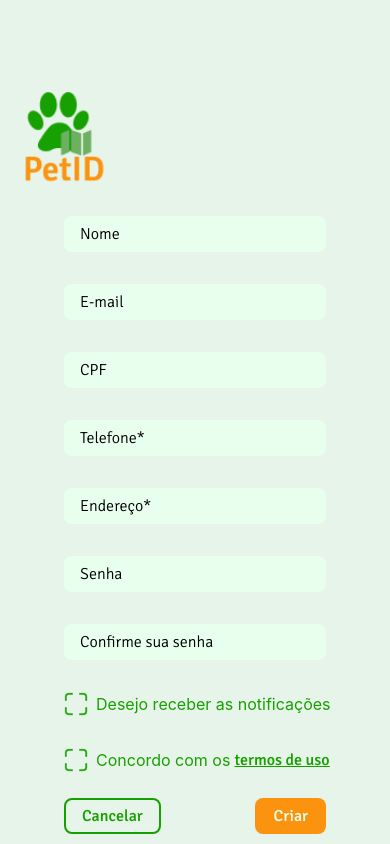
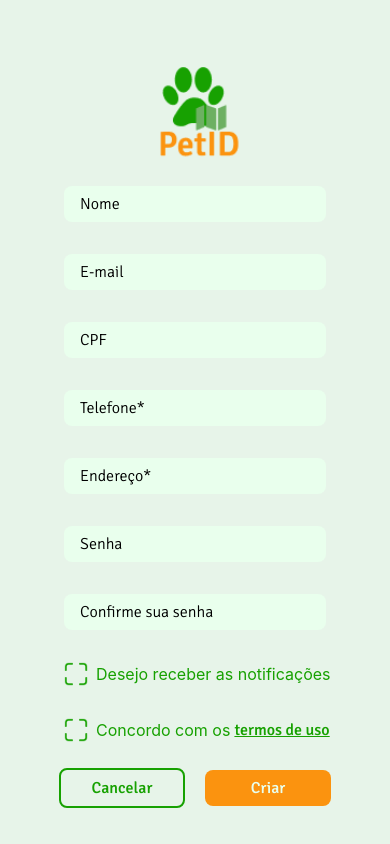
Before and after one commit to alanscheibler/PetID, a React Native app: screen /Register in a window 390 px wide. Built offline with nearby package versions, Linux system fonts and the light colour scheme.

Commit message:
feature/UpdatedRegister

```diff
--- a/src/components/PIDButton.js
+++ b/src/components/PIDButton.js
@@ -1,21 +1,19 @@
-import { StyleSheet, Text, TouchableOpacity, Image } from 'react-native'
-import React from 'react'
-import colors from '../styles/colors'
-import fonts from '../styles/fonts'
-import { processFontFamily } from 'expo-font'
+import { StyleSheet, Text, TouchableOpacity } from 'react-native';
+import React from 'react';
+import colors from '../styles/colors';
+import fonts from '../styles/fonts';
 
-export default function PIDButton({title, onPress, outline, size}) {
+export default function PIDButton({ title, onPress, outline, size }) {
+  const buttonStyle = [
+    styles.buttonBase,
+    outline ? styles.secondaryButton : styles.primaryButton,
+    size === 'big' && styles.bigButton
+  ];
 
-  const buttonStyle = outline ? styles.secondaryButton : styles.button;
-  const textStyle = outline ? styles.secondaryButtonText : styles.buttonText;
-
-  if (size === 'big') {
-    return (
-      <TouchableOpacity style={styles.bigSecondaryButton} onPress={onPress}>
-        <Text style={styles.bigSecondaryButtonText}>{title}</Text>
-      </TouchableOpacity>
-    );
-  }
+  const textStyle = [
+    styles.textBase,
+    outline ? styles.secondaryText : styles.primaryText
+  ];
 
   return (
     <TouchableOpacity style={buttonStyle} onPress={onPress}>
@@ -23,55 +21,36 @@ export default function PIDButton({title, onPress, outline, size}) {
     </TouchableOpacity>
   );
 }
+
 const styles = StyleSheet.create({
-    button: {
-        backgroundColor: colors.colors.orange,
+  buttonBase: {
     borderRadius: 8,
     alignItems: 'center',
     justifyContent: 'center',
-        paddingHorizontal: 18,
     paddingVertical: 8,
     marginVertical: 10,
+    paddingHorizontal: 16,
+  },
+  primaryButton: {
+    backgroundColor: colors.colors.orange,
     elevation: 4,
-
   },
-    buttonText: {
-        color: colors.colors.componentBG,
-        fontSize: fonts.size.medium,
-        fontFamily: fonts.families.medium
-    },
-
   secondaryButton: {
     borderColor: colors.colors.green,
     borderWidth: 2,
     backgroundColor: 'transparent',
-      borderRadius: 8,
-      paddingHorizontal: 16,
-      paddingVertical: 6,
-      alignItems: 'center',
-      justifyContent: 'center',
-      marginVertical: 10,
   },
-    secondaryButtonText: {
+  bigButton: {
+    width: '100%',
+  },
+  textBase: {
+    fontSize: fonts.size.medium,
+    fontFamily: fonts.families.medium,
+  },
+  primaryText: {
+    color: colors.colors.componentBG,
+  },
+  secondaryText: {
     color: colors.colors.green,
-      fontSize: fonts.size.medium,
-      fontFamily: fonts.families.medium
   },
-
-    bigSecondaryButton: {
-      width: '100%',
-      paddingVertical: 8,
-      borderColor: colors.colors.green,
-      borderWidth: 2,
-      backgroundColor: 'transparent',
-      borderRadius: 8,
-      padding: 4,
-      alignItems: 'center',
-      justifyContent: 'center',
-    },
-    bigSecondaryButtonText: {
-      color: colors.colors.green,
-      fontSize: fonts.size.medium,
-      fontFamily: fonts.families.medium
-    },
-})
+});
--- a/src/pages/Register.js
+++ b/src/pages/Register.js
@@ -1,5 +1,5 @@
 import { StatusBar } from 'expo-status-bar';
-import { StyleSheet, TouchableWithoutFeedback, ScrollView, View, Keyboard, Image, Alert } from 'react-native';
+import { ScrollView, View, Image, Alert } from 'react-native';
 import { useNavigation } from '@react-navigation/native';
 import { useState } from 'react';
 import { collection, addDoc } from 'firebase/firestore';
@@ -7,7 +7,7 @@ import { db } from '../firebase/firebaseConnection';
 import { auth } from '../firebase/firebaseConnection';
 import { createUserWithEmailAndPassword } from 'firebase/auth';
 
-import {globalStyles} from '../styles/globalStyles';
+import { globalStyles } from '../styles/globalStyles';
 import PIDTextInput from '../components/PIDTextInput';
 import PIDButton from '../components/PIDButton';
 import PIDCheckMarker from '../components/PIDCheckMarker';
@@ -24,7 +24,7 @@ export default function Register() {
   const [senha, setSenha] = useState('');
   const [confirmarSenha, setConfirmarSenha] = useState('');
 
-  const handleCancel = (() => navigation.navigate('Login'));
+  const handleCancel = () => navigation.navigate('Login');
 
   const handleRegister = async () => {
     if (senha !== confirmarSenha) {
@@ -57,6 +57,7 @@ export default function Register() {
     <ScrollView style={globalStyles.scrollContainer}>
       <StatusBar style="auto" />
 
+      <View style={{ justifyContent: 'center', alignItems: 'center',paddingTop: 60, paddingBottom: 30 }}>
         <Image
           source={require('../assets/img/LogoTitulo.png')}
           style={globalStyles.image}
@@ -73,13 +74,17 @@ export default function Register() {
         <View style={globalStyles.containerLeft}>
           <PIDCheckMarker title='Desejo receber as notificações' />
           <PIDCheckMarker title='Concordo com os'>
-              <PIDTextLink title={'termos de uso'} underlined/>
+            <PIDTextLink title='termos de uso' underlined />
           </PIDCheckMarker>
         </View>
-
-          <View style={globalStyles.rowContainer}>
-              <PIDButton title='Cancelar' outline={true} onPress={handleCancel}/>
+        <View style={{ flexDirection: 'row', justifyContent: 'space-between', alignItems: 'center', width: '80%', paddingHorizontal: 20 }}>
+          <View style={{ flex: 1, marginRight: 10 }}>
+            <PIDButton title='Cancelar' outline onPress={handleCancel} />
+          </View>
+          <View style={{ flex: 1, marginLeft: 10 }}>
             <PIDButton title='Criar' onPress={handleRegister} />
+          </View>
+        </View>
       </View>
     </ScrollView>
   );
--- a/src/styles/globalStyles.js
+++ b/src/styles/globalStyles.js
@@ -23,9 +23,7 @@ const globalStyles = StyleSheet.create({
     },
 
     scrollContainer: {
-        backgroundColor: colors.colors.background,
-        paddingVertical: 80,
-
+        backgroundColor: colors.colors.background
     },
 
     footerContainer: {
@@ -40,7 +38,7 @@ const globalStyles = StyleSheet.create({
         width: 100,
         height: 100,
         resizeMode: 'contain',
-        margin: 10,
+        margin: 5,
     },
 
     icon:{
```
Lines whose indentation alone changed are shown as unchanged.
